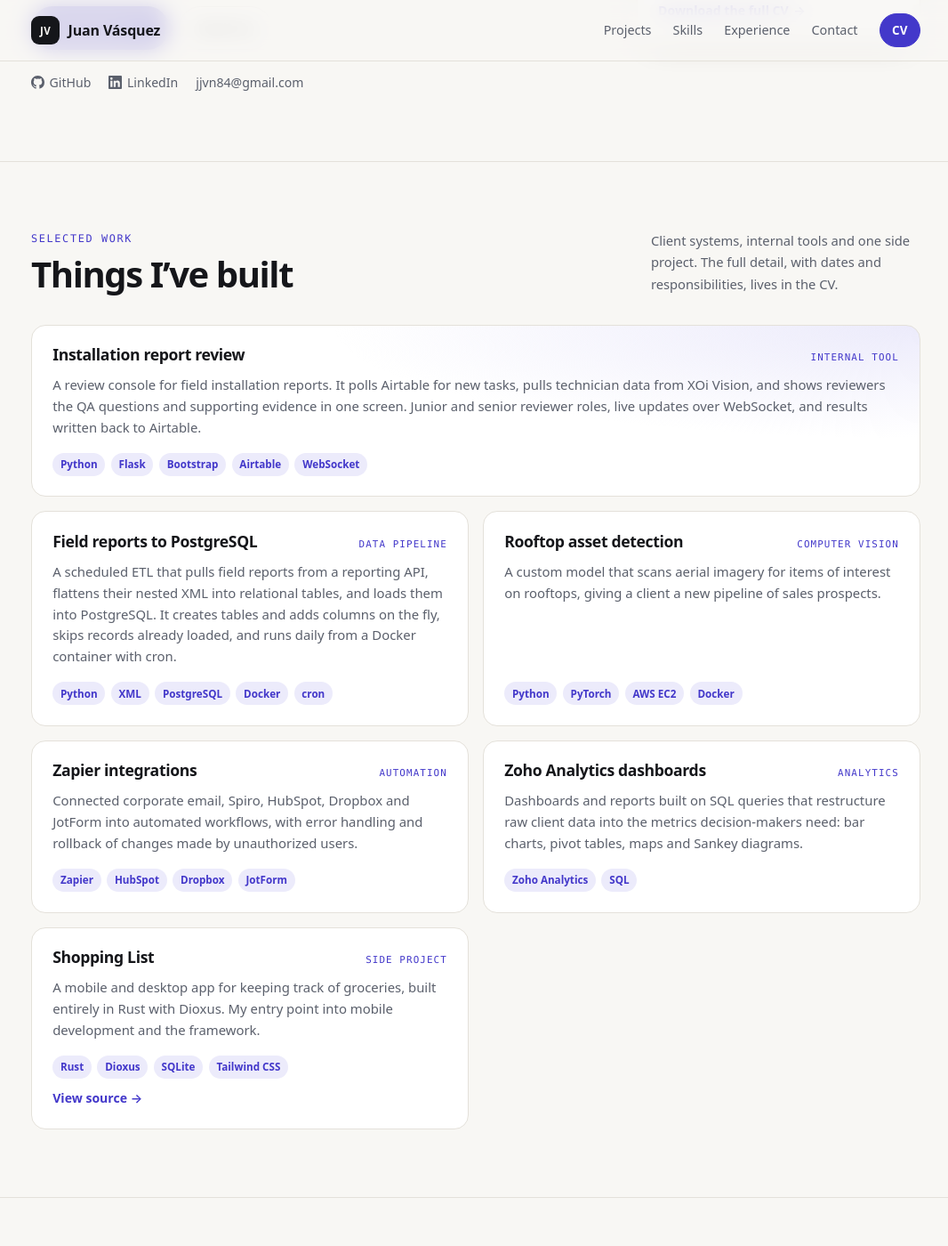
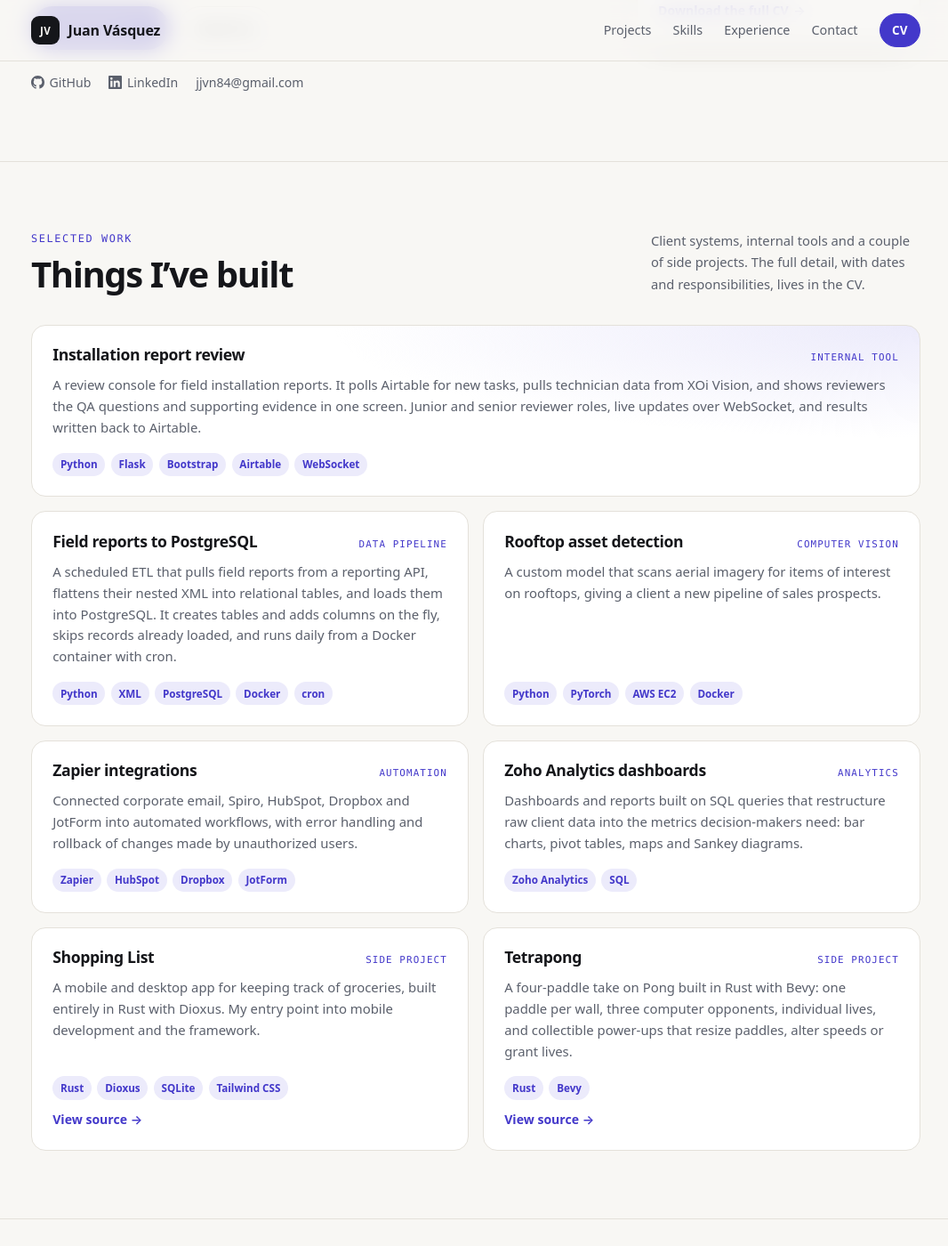
Before and after one commit to jjvn84/jjvn84.github.io, a Jekyll site: the page built from index.html, in a window 1280 px wide and 1400 px high, scrolled down 544 px. Shown: the whole window at 89% size, without its empty margins (105-1171 px from the left). Built offline with Jekyll 4.4.1, drawn with Linux system fonts in a browser that asks for light colours.

Commit message:
Added tetrapong to the list of projects

```diff
--- a/_data/cv.yml
+++ b/_data/cv.yml
@@ -79,6 +79,15 @@ projects:
       framework.
     stack: [Rust, Dioxus, SQLite, Tailwind CSS]
     link: https://github.com/jjvn84/shopping_list
+
+  - title: Tetrapong
+    tag: Side project
+    description: >-
+      A four-paddle take on Pong built in Rust with Bevy: one paddle per wall,
+      three computer opponents, individual lives, and collectible power-ups
+      that resize paddles, alter speeds or grant lives.
+    stack: [Rust, Bevy]
+    link: https://github.com/jjvn84/tetrapong
 
 skill_groups:
   - title: Languages & frameworks
--- a/index.html
+++ b/index.html
@@ -65,8 +65,8 @@ description: Backend software developer skilled in machine learning, cloud infra
         <h2 class="section__title">Things I&rsquo;ve built</h2>
       </div>
       <p class="section__note">
-        Client systems, internal tools and one side project. The full detail,
-        with dates and responsibilities, lives in the CV.
+        Client systems, internal tools and a couple of side projects. The full
+        detail, with dates and responsibilities, lives in the CV.
       </p>
     </div>
 
```
